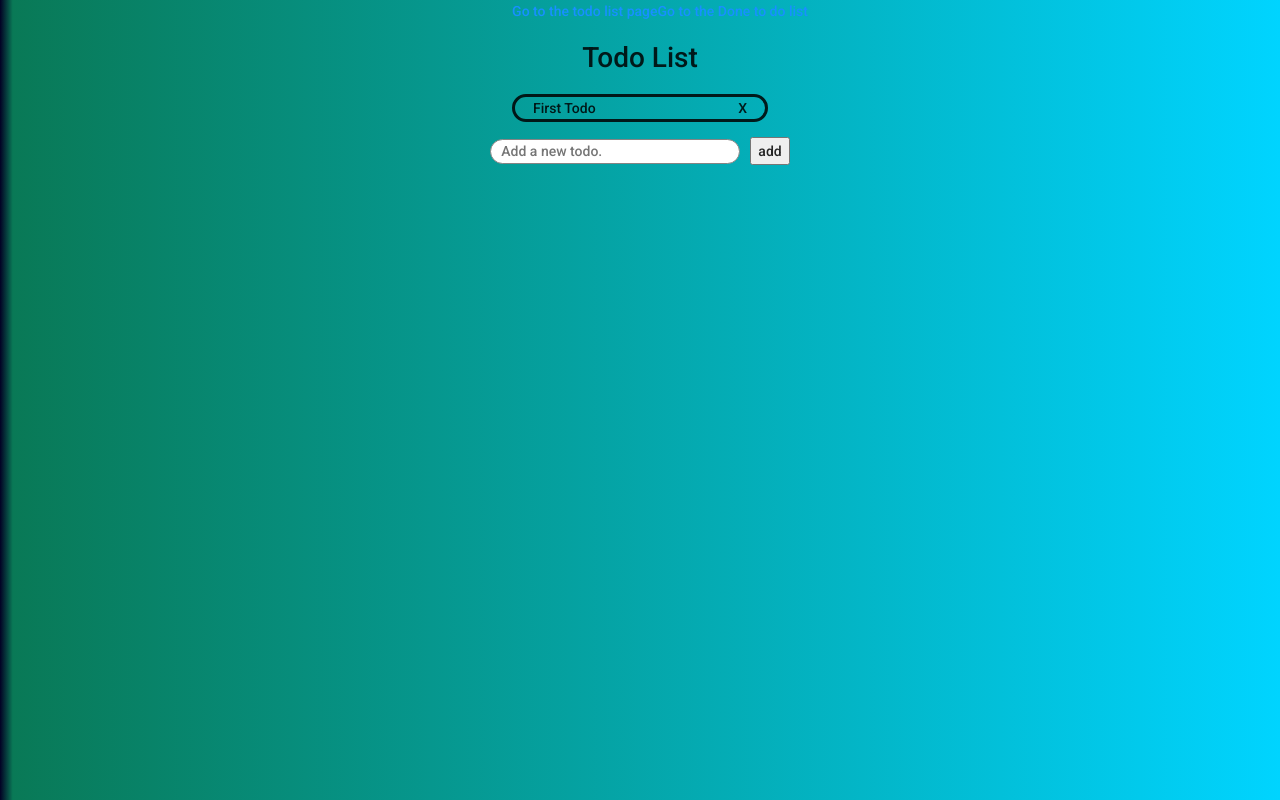
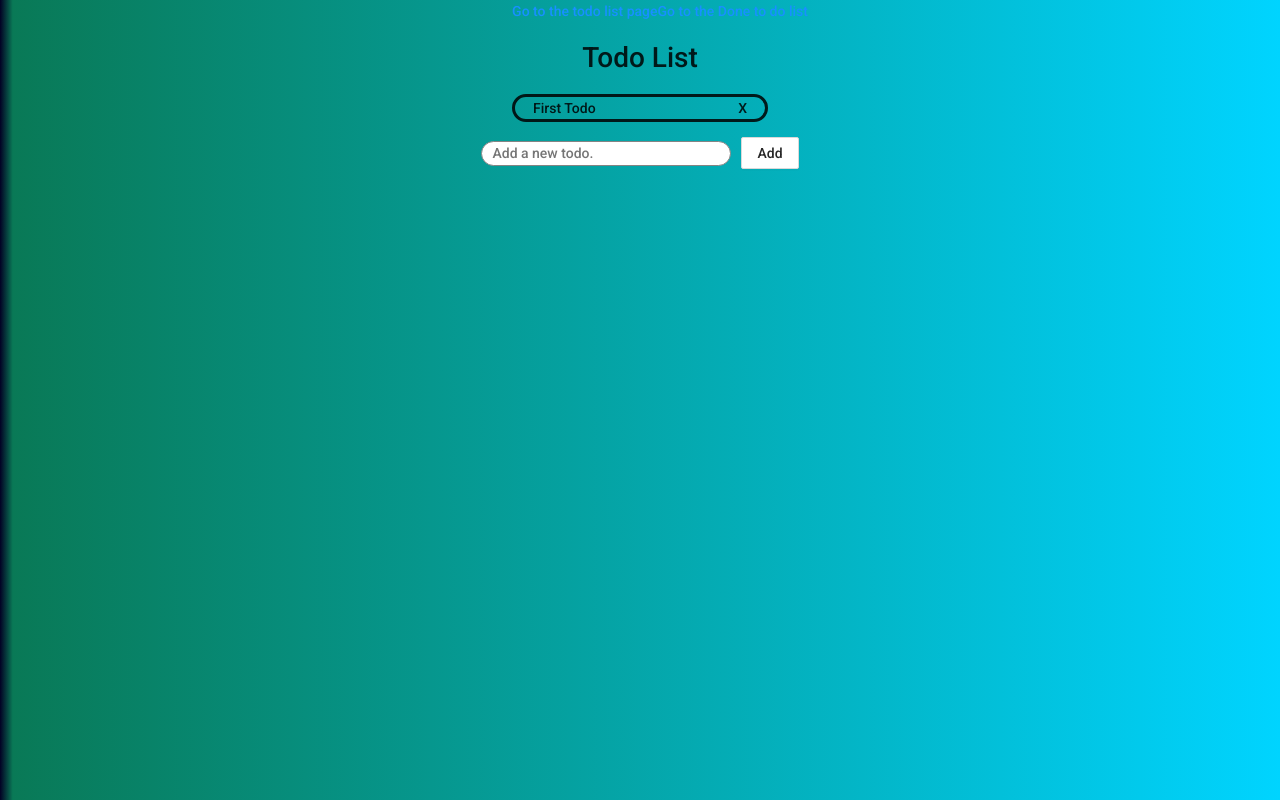
Before and after one commit to salvaju/TodoList, a React (Create React App) app: page /s in a window 1280 px wide. Built offline with nearby package versions, Linux system fonts and the light colour scheme; no server answers.

Commit message:
[TodoList][Juan Carlos Salvador] Added new button

```diff
--- a/src/features/todos/components/todoForm.js
+++ b/src/features/todos/components/todoForm.js
@@ -3,6 +3,7 @@ import { useDispatch } from "react-redux";
 import "../styles/TodoForm.css";
 import { AddTodo } from "../reducers/todosSlice";
 import { createTodo } from "../../apis/todos"
+import { Button } from 'antd';
 
 function TodoForm() {
 
@@ -30,7 +31,7 @@ function TodoForm() {
     return (
         <div className = "form">
             <input className = "inputBox" type = "text" placeholder = "Add a new todo." value = {text} onChange = {changeHandler}></input>
-            <button className = "buttow" onClick = {handleAdd}>add</button>
+            <Button className = "buttow" onClick = {handleAdd}>Add</Button>
         </div>
     )
 
```
